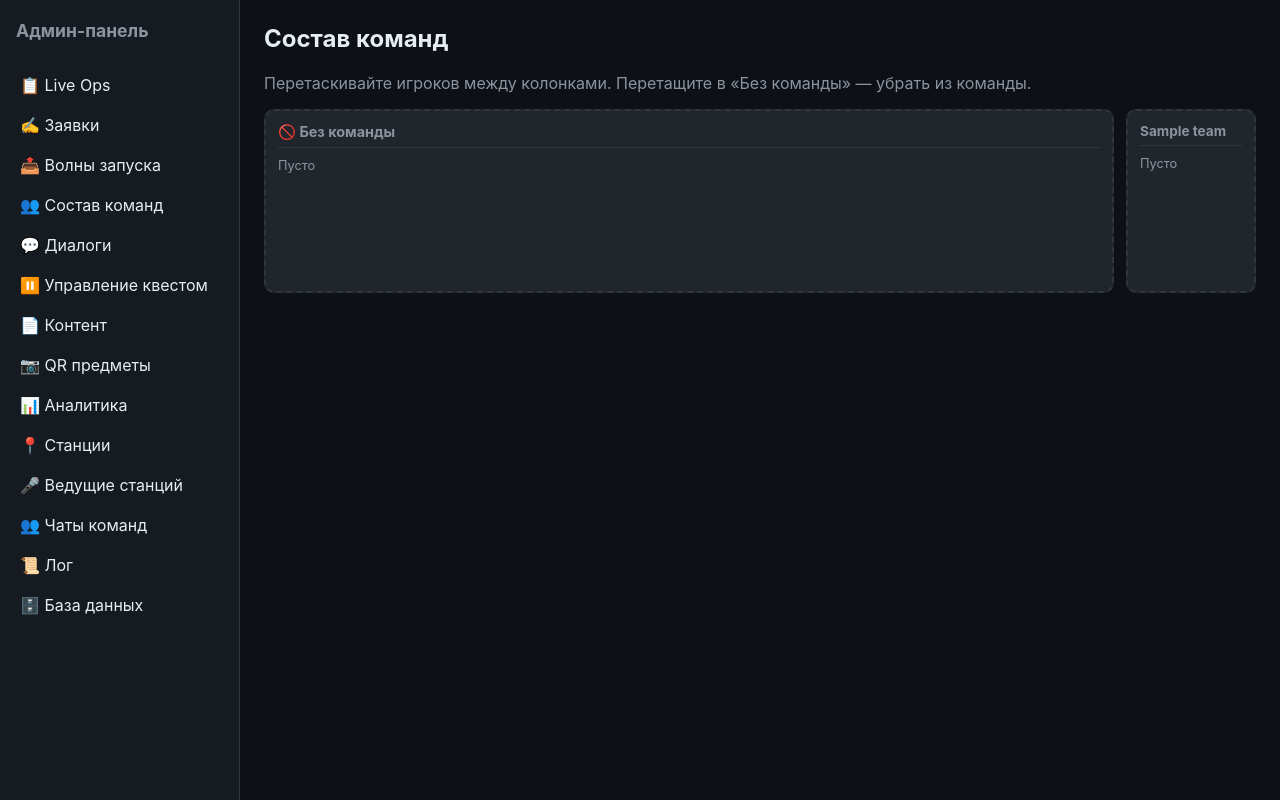
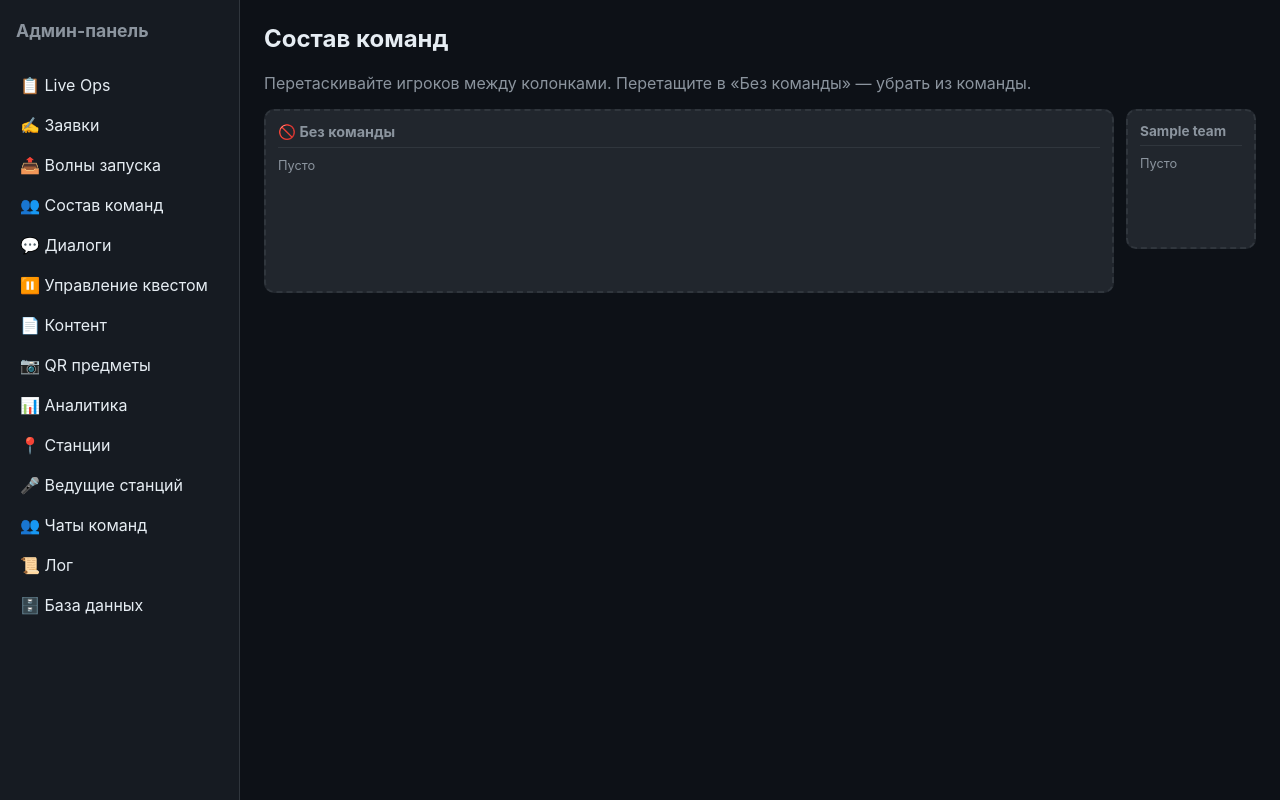
Before and after one commit to IprokK/BotNewDD, a FastAPI app: template app/templates/admin/team_roster.html in a window 1280 px wide. Run offline with FastAPI, Linux system fonts and the light colour scheme; the template is opened without the code that fills it: most values are stand-ins (such as "Sample title", 1, 10 or a date in 2020); some libraries are stand-ins or nearby versions.

Commit message:
New messag - Newewew

```diff
--- a/app/templates/admin/team_roster.html
+++ b/app/templates/admin/team_roster.html
@@ -18,7 +18,18 @@
         min-height: 100px;
     }
     .roster-column.roster-unassigned { flex: 1 1 180px; min-width: 180px; }
-    .roster-column.roster-team { flex: 0 0 130px; }
+    .roster-column.roster-team {
+        flex: 0 0 130px;
+        max-height: 140px;
+        display: flex;
+        flex-direction: column;
+        overflow: hidden;
+    }
+    .roster-column.roster-team .player-list {
+        flex: 1;
+        overflow-y: auto;
+        min-height: 44px;
+    }
     .roster-column.drag-over { border-color: var(--admin-accent); background: rgba(88,166,255,0.15); }
     .roster-column h3 {
         margin: 0 0 10px;
```
